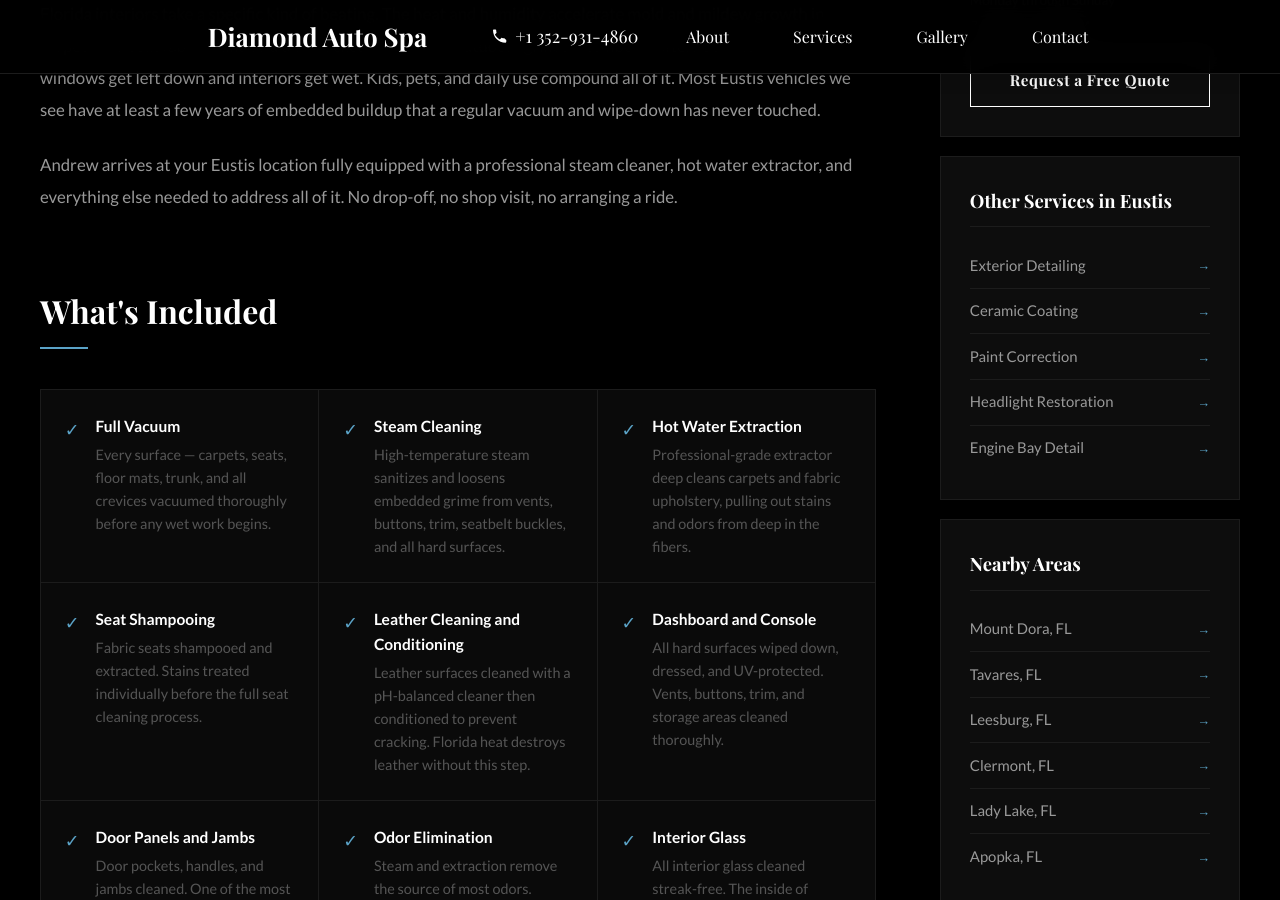
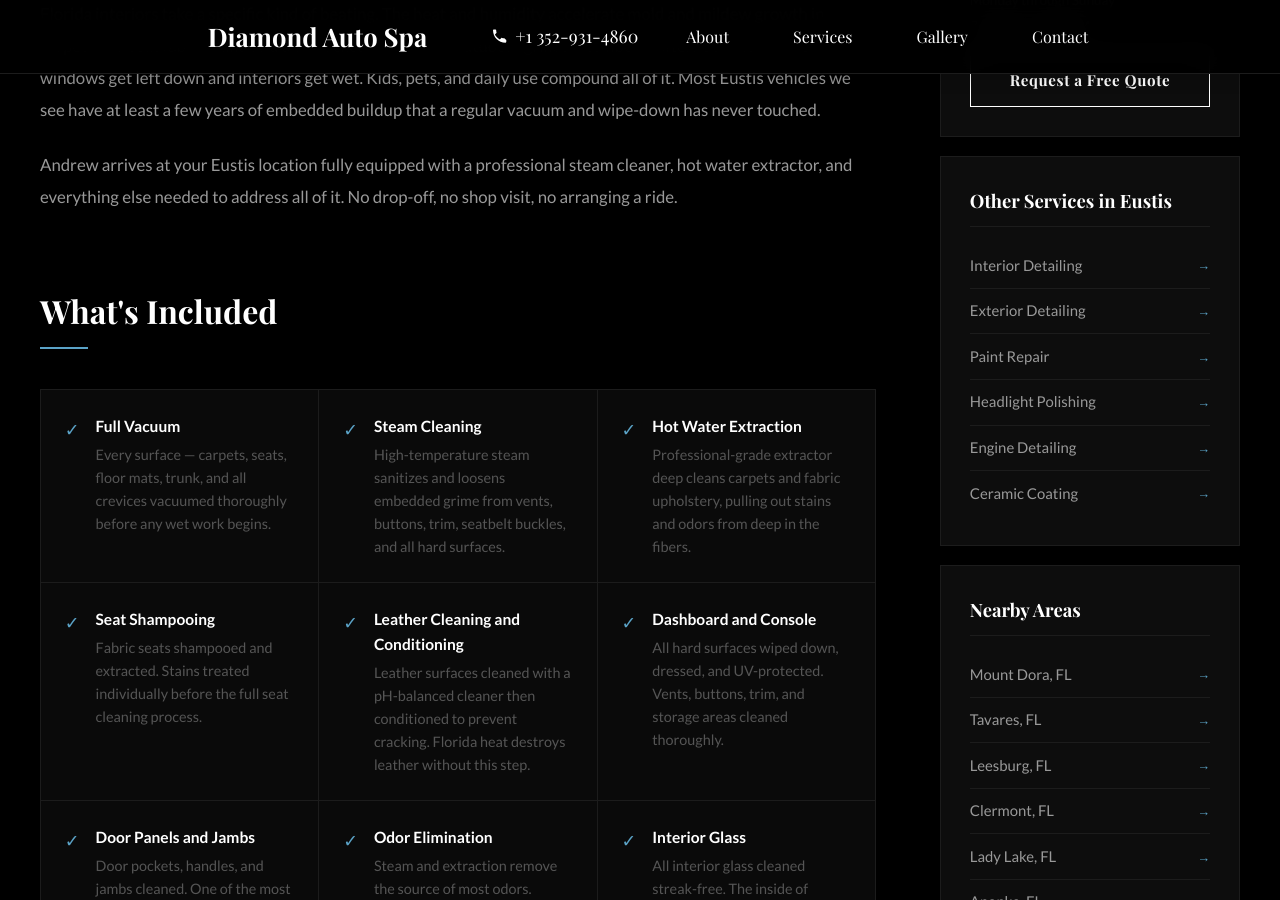
Before and after one commit to JamesBrownR/Diamond-Auto-Spa-Detailing, a Jekyll site: the page built from service-area/eustis-fl/interior-detailing/index.html, in a window 1280 px wide and 900 px high, scrolled down 1004 px. Built offline with Jekyll 4.4.1, drawn with Linux system fonts in a browser that asks for light colours; some web fonts are replaced.

Commit message:
Update index.html

```diff
--- a/service-area/eustis-fl/interior-detailing/index.html
+++ b/service-area/eustis-fl/interior-detailing/index.html
@@ -331,13 +331,7 @@
 
         <div class="sidebar-card">
             <h3>Other Services in Eustis</h3>
-            <ul class="related-services-list">
-                <li><a href="/service-area/eustis-fl/exterior-detailing/">Exterior Detailing</a></li>
-                <li><a href="/service-area/eustis-fl/ceramic-coating/">Ceramic Coating</a></li>
-                <li><a href="/service-area/eustis-fl/paint-correction/">Paint Correction</a></li>
-                <li><a href="/service-area/eustis-fl/headlight-restoration/">Headlight Restoration</a></li>
-                <li><a href="/service-area/eustis-fl/engine-bay-detail/">Engine Bay Detail</a></li>
-            </ul>
+            {% include services-list.html base_path="/service-area/eustis/" %}
         </div>
 
         <div class="sidebar-card">
```
